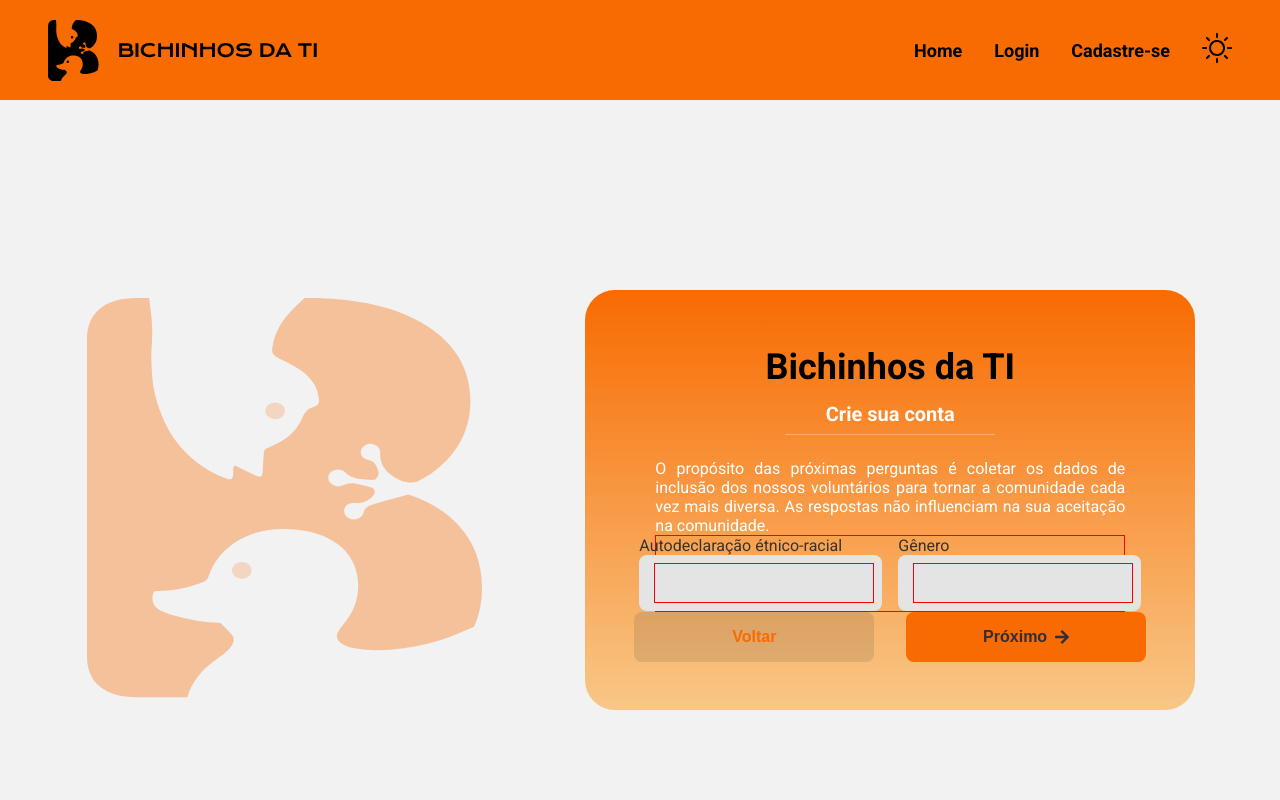
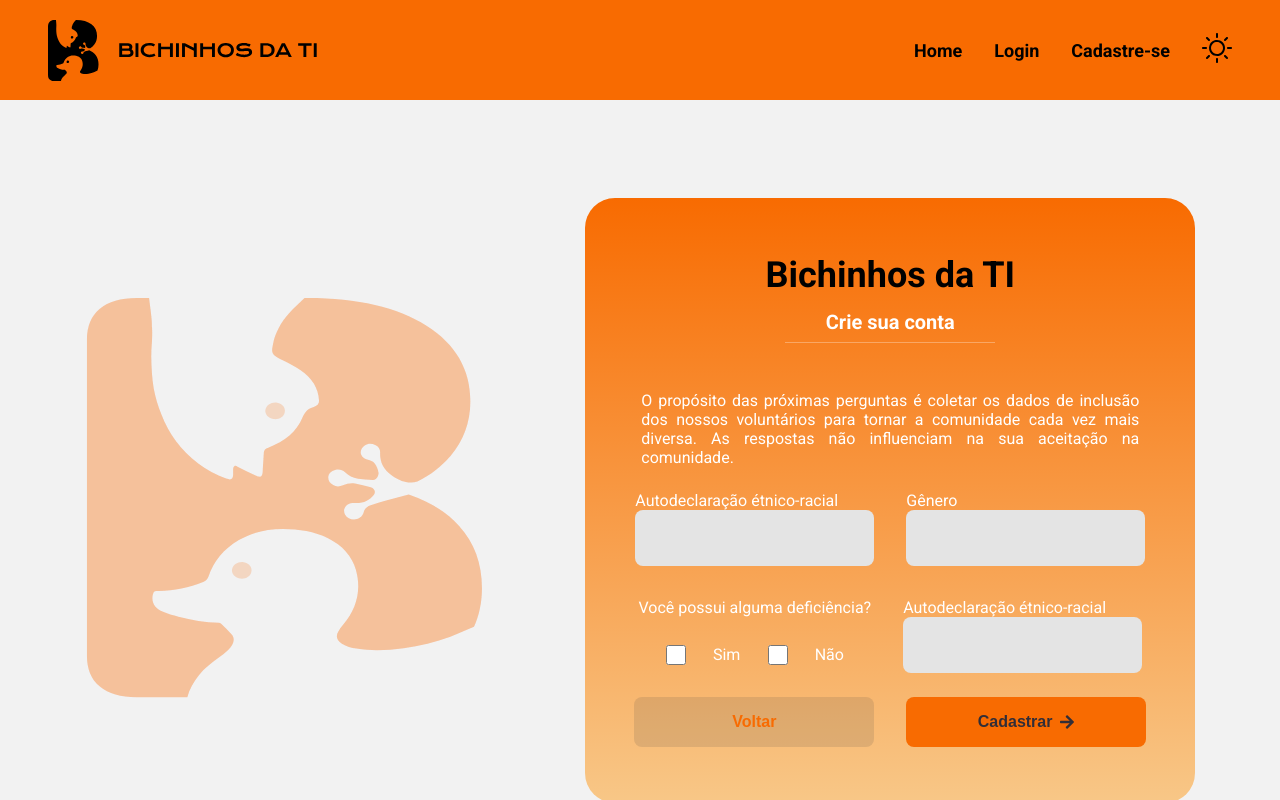
Before and after one commit to Capivara-s-Team/CapSync-Front-End, a React (Vite) app: page /signup3 in a window 1280 px wide. Built offline with nearby package versions, Linux system fonts and the light colour scheme; a web font is replaced by a local one.

Commit message:
:sparkles: feat: create signup3

```diff
--- a/src/pages/signUp3/SignUp3.styles.ts
+++ b/src/pages/signUp3/SignUp3.styles.ts
@@ -10,7 +10,6 @@ export const Content = styled.div`
 width: 100%;
 height: 100%;
 gap: 1rem;
-row-gap: 1rem;
 
 display: flex;
 align-items: center;
@@ -18,7 +17,8 @@ justify-content: space-evenly;
 
 .Card-content{
   max-width: 610px;
-  width: 100%;
+  gap: 1.5rem;
+  padding: 56px ;
 
   span{
     font-size: 1rem;
@@ -28,6 +28,41 @@ justify-content: space-evenly;
 }
 
 `;
+
+export const Deficient = styled.div`
+display: flex;
+gap: 32px;
+
+.check_option{
+  display: flex;
+  flex-direction: column;
+  height: 20px;
+  gap: 1rem;
+
+  label{
+    white-space: nowrap;
+    display: flex;
+  }
+}
+
+.box-checkbox{
+  display: flex;
+  justify-content: space-evenly;
+
+  input[type="checkbox"]{
+    width: 20px;
+    height: 20px;
+
+  }
+
+}
+`;
+
+export const Gender = styled.div`
+  display: flex;
+  gap: 2rem;
+`;
+
 export const ContentInputs = styled.div`
   width: 100%;
   height: 100%;
@@ -35,15 +70,21 @@ export const ContentInputs = styled.div`
   flex-direction: column;
 
   form{
-    border: 1px solid #ff0000;
     width: 100%;
+    height: 80%;
     display: flex;
     align-items: center;
     justify-content: center;
-    gap: 1rem;
+    flex-direction: column;
+    gap:2rem;
+
+    label{
+      color: #FFF;
+      padding-bottom: 12px;
+    }
+
     input{
-      width: 220px;
-      border: 1px solid #ff0000;
+      width: 216px;
   }
   }
 `;
--- a/src/pages/signUp3/SignUp3.tsx
+++ b/src/pages/signUp3/SignUp3.tsx
@@ -4,12 +4,7 @@ import mainLogo from "../../assets/svg/main_logo.svg";
 
 import Navbar from "../../components/navbarMenu/NavbarMenu";
 
-import {
-  Container,
-  Content,
-  ContentButtons,
-  ContentInputs,
-} from "./SignUp3.styles";
+import { Container, Content, Gender, ContentButtons, ContentInputs, Deficient } from "./SignUp3.styles";
 import { Link } from "react-router-dom";
 import Button from "../../components/button/Button";
 import CardForms from "../../components/cardForms/CardForms";
@@ -27,14 +22,13 @@ export default function SignUp2() {
         </div>
         <CardForms text="Crie sua conta" className="Card-content">
           <span>
-            O propósito das próximas perguntas é coletar os dados de inclusão
-            dos nossos voluntários para tornar a comunidade cada vez mais
-            diversa. As respostas não influenciam na sua aceitação na
+            O propósito das próximas perguntas é coletar os dados de inclusão dos nossos voluntários para tornar a comunidade cada vez mais diversa. As respostas não influenciam na sua aceitação na
             comunidade.
           </span>
           <Formik initialValues={{}} onSubmit={() => {}}>
             <ContentInputs>
               <Form>
+                <Gender>
                   <div>
                     <label htmlFor="">Autodeclaração étnico-racial</label>
                     <InputField id="a" type="text" name="teste" placeHolder="" />
@@ -43,26 +37,33 @@ export default function SignUp2() {
                     <label htmlFor="">Gênero</label>
                     <InputField id="a" type="text" name="teste" placeHolder="" />
                   </div>
+                </Gender>
+                <Deficient>
+                  <div className="check_option">
+                    <div>
+                      <label htmlFor="">Você possui alguma deficiência?</label>
+                    </div>
+                    <div className="box-checkbox">
+                      <input type="checkbox" name="" id="" />
+                      <label htmlFor="">Sim</label>
+                      <input type="checkbox" name="" id="" />
+                      <label htmlFor="">Não</label>
+                    </div>
+                  </div>
+                  <div>
+                    <label htmlFor="">Autodeclaração étnico-racial</label>
+                    <InputField id="a" type="text" name="teste" placeHolder="" />
+                  </div>
+                </Deficient>
               </Form>
             </ContentInputs>
           </Formik>
           <ContentButtons>
             <Link to={"/signup1"}>
-              <Button
-                text="Voltar"
-                color="rgba(68, 68, 68, 0.14)"
-                textColor="#F86B01"
-                width={15}
-              />
+              <Button text="Voltar" color="rgba(68, 68, 68, 0.14)" textColor="#F86B01" width={15} />
             </Link>
             <Link to={"/signup3"}>
-              <Button
-                text="Próximo"
-                color="#F86B01"
-                textColor="#312E38"
-                width={15}
-                icon={true}
-              />
+              <Button text="Cadastrar" color="#F86B01" textColor="#312E38" width={15} icon={true} />
             </Link>
           </ContentButtons>
         </CardForms>
```
Lines whose indentation alone changed are shown as unchanged.
